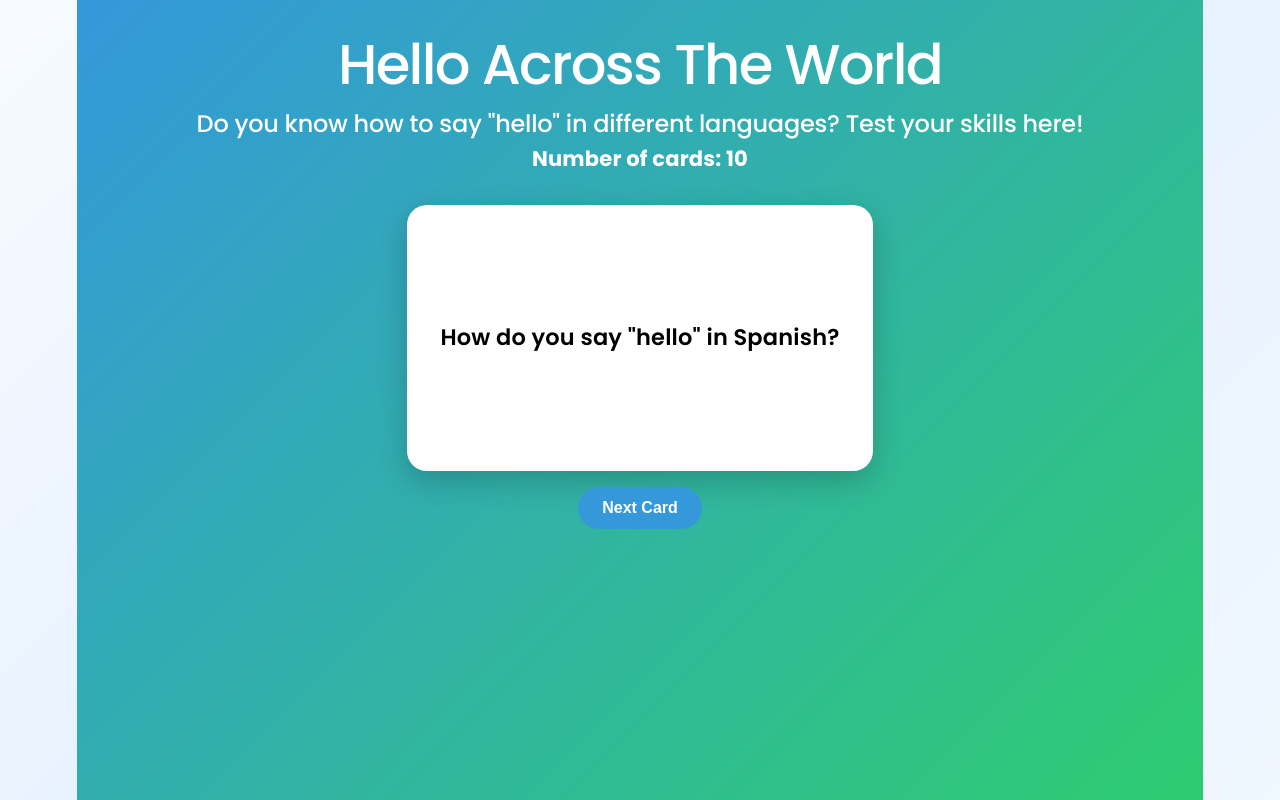
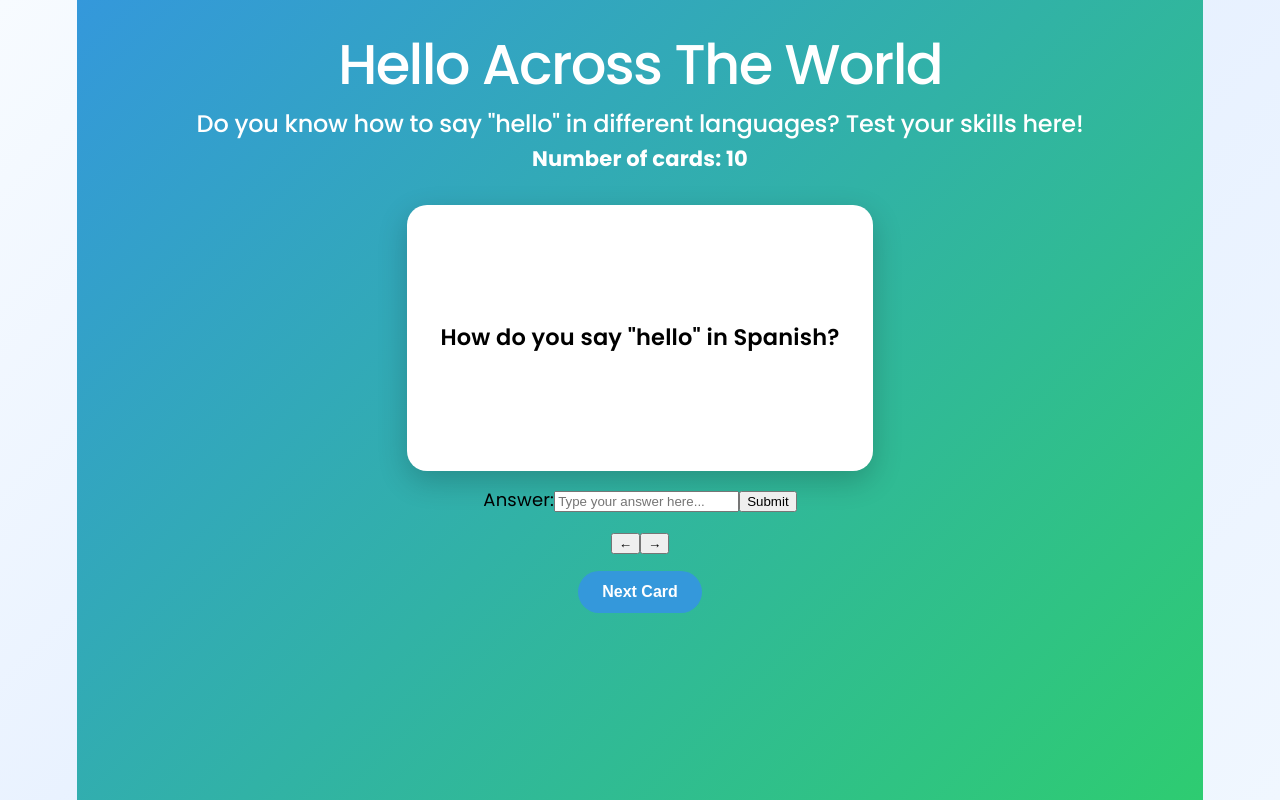
Before and after one commit to mmuskann/Flashcards, a React (Vite) app in the folder Flashcards/: page / in a window 1280 px wide. Built offline with nearby package versions, Linux system fonts and the light colour scheme.

Commit message:
made guess answer box and arrows to move though cards

```diff
--- a/Flashcards/src/App.jsx
+++ b/Flashcards/src/App.jsx
@@ -28,6 +28,17 @@ function App() {
     setIsFlipped(false);
   };
 
+  const handleSubmit = (e) => {
+    e.preventDefault();
+    const userAnswer = e.target.elements[0].value.trim();
+    if (userAnswer.toLowerCase() === currentCard.answer.toLowerCase()) {
+      alert('Correct!');
+    } else {
+      alert(`Incorrect! The correct answer is: ${currentCard.answer}`);
+    }
+
+  }
+
   return (
 
     <div className="App">
@@ -43,6 +54,20 @@ function App() {
           </div>
         </div>
 
+        <div className="guess-area">
+          <form>
+            <label>Answer:
+              <input type="text" placeholder="Type your answer here..." />
+            </label>
+            <submit onClick={handleSubmit}><button>Submit</button></submit>
+
+          </form>
+        </div>
+
+        <div className="forward and backward buttons">
+          <button onClick={() => setCurrentCardIndex((prev) => (prev - 1 + cardPairs.length) % cardPairs.length)}>←</button>
+          <button onClick={nextCard}>→</button>
+        </div>
         <button className="next-card" onClick={nextCard}>
           Next Card
         </button>
```
